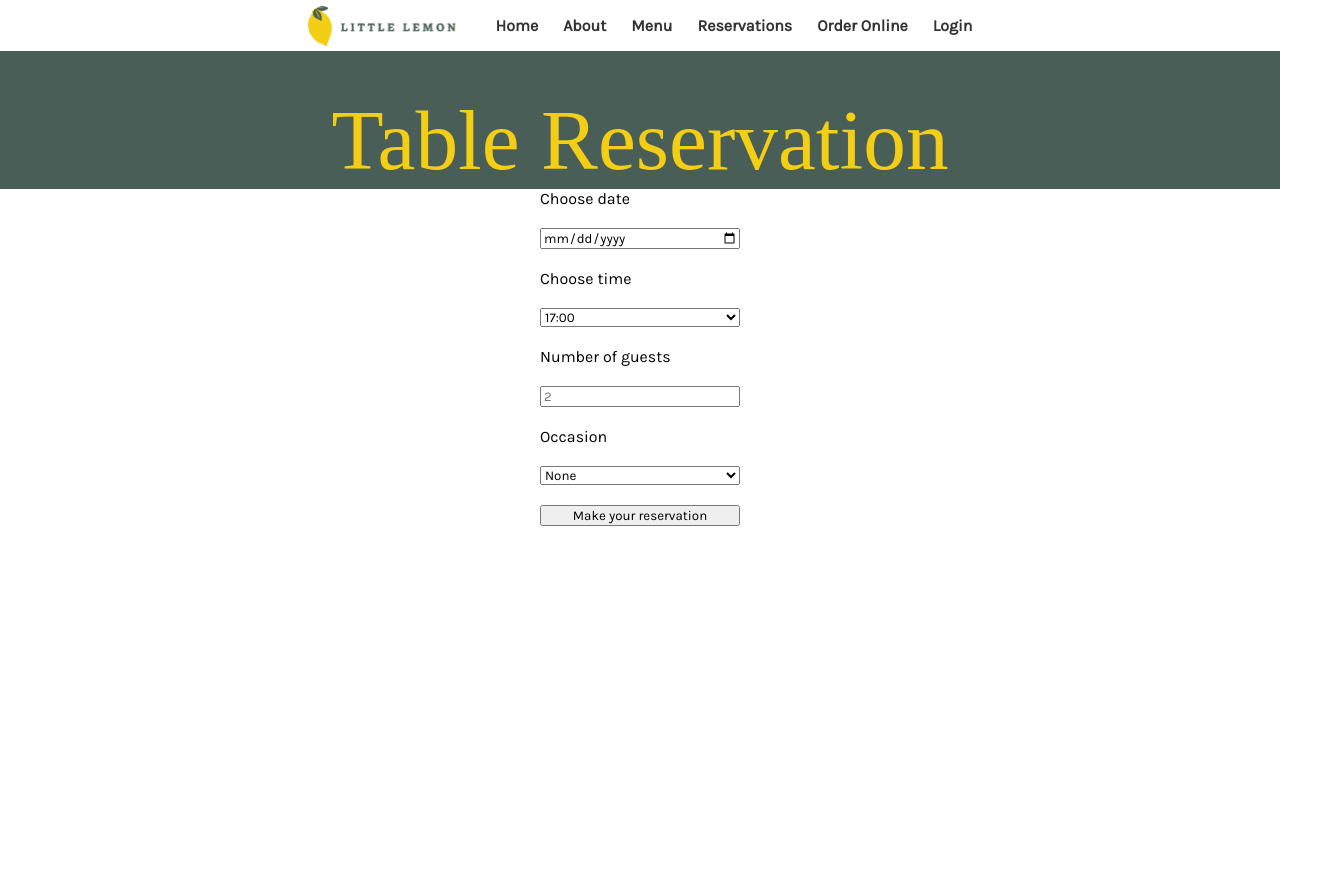
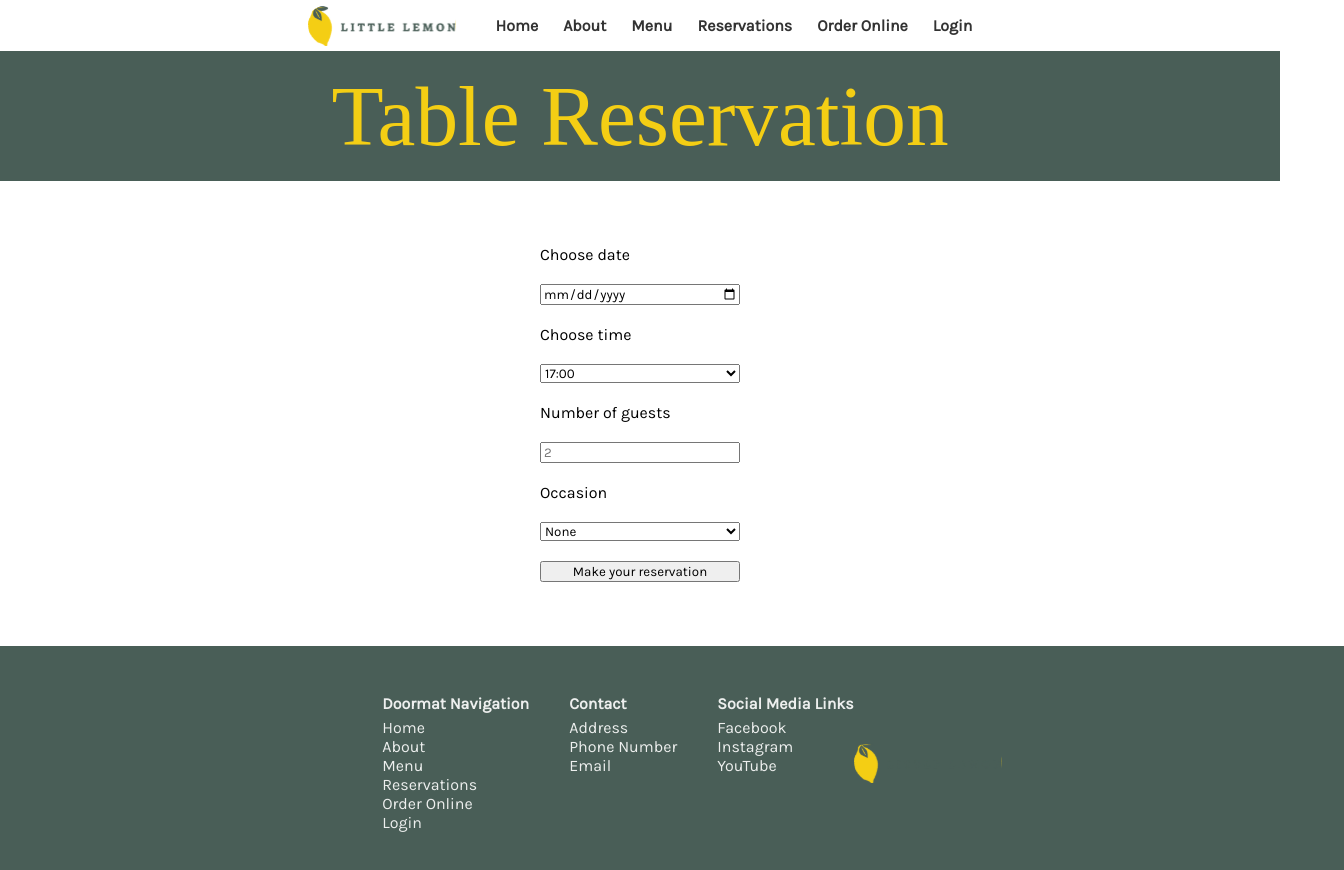
Before and after one commit to KarlWesterholm/Final-Capstone-Project, a React (Create React App) app in the folder final-capstone-project/: page /reserve in a window 1280 px wide. Shown: the top 870 px of the page, 1344 px wide, since content can reach past the window. Before the commit the page ends 800 px from the top, so only its background shows below. Built offline with nearby package versions, Linux system fonts and the light colour scheme; a web font is replaced by a local one.

Commit message:
Routes have been implemeneted for the working pages, and the footer has been added to the overall app instead of in homepage to maintain it across the multiple pages.

```diff
--- a/final-capstone-project/package.json
+++ b/final-capstone-project/package.json
@@ -8,6 +8,8 @@
     "@testing-library/user-event": "^13.5.0",
     "react": "^18.2.0",
     "react-dom": "^18.2.0",
+    "react-router-dom": "^6.10.0",
+    "react-router-native": "^6.10.0",
     "react-scripts": "5.0.1",
     "web-vitals": "^2.1.4"
   },
--- a/final-capstone-project/src/App.css
+++ b/final-capstone-project/src/App.css
@@ -2,9 +2,8 @@
   font-family: 'Karla';
 }
 
-.App {
-  text-align: center;
-  font-family: 'Karla';
+#app {
+  height: 100vh;
 }
 
 h1 {
@@ -93,11 +92,16 @@ img {
 }
 
 header {
-  padding: 40px 10vw 0 10vw;
+  padding: 1rem;
+  align-items: center;
   justify-content: center;
   background-color: #495E57;
   display: flex;
   max-height: 444px;
+}
+
+header > img {
+  margin-top: 6rem;
 }
 
 #specialHeader {
@@ -143,6 +147,15 @@ header {
   margin: 40px;
   display: flex;
   justify-content: center;
+}
+
+footer {
+  bottom: 0px;
+  min-width: 100vw;
+  background-color: #495E57;
+  display: flex;
+  justify-content: center;
+  padding: 2rem
 }
 
 .footerNav {
--- a/final-capstone-project/src/App.js
+++ b/final-capstone-project/src/App.js
@@ -1,15 +1,19 @@
 import './App.css';
 import Nav from './components/Nav.js';
-import Main from "./components/Main.js"
+import Main from "./components/Main.js";
+import Footer from "./components/Footer.js";
+
 
 function App() {
+  // Boolean to determine if the display size needs to be Mobile (in progress)
   const isMobile = false;
   if (!isMobile) {
   return (
-    <>
+    <div id="app">
       <Nav/>
       <Main />
-    </>
+      <Footer/>
+    </div>
   );
   } else {
     return (
--- a/final-capstone-project/src/components/BookingForm.js
+++ b/final-capstone-project/src/components/BookingForm.js
@@ -19,6 +19,8 @@ const BookingForm = (props) => {
                     maxWidth: "200px",
                     gap: "20px",
                     margin: "auto",
+                    paddingTop: "4rem",
+                    paddingBottom: "4rem"
                 }}
                 onSubmit={handleSubmit}
                 >
--- /dev/null
+++ b/final-capstone-project/src/components/Construction.js
@@ -0,0 +1,14 @@
+import React from "react";
+
+const Construction = () => {
+    return (
+        <>
+            <header>
+            <h1>Oops! You caught us!</h1>
+            </header>
+            <h3 style={{display: "flex", justifyContent: "center"}}>This webpage is currently under construction.</h3>
+        </>
+    )
+};
+
+export default Construction;
--- a/final-capstone-project/src/components/Footer.js
+++ b/final-capstone-project/src/components/Footer.js
@@ -4,8 +4,7 @@ import Logo from "../images/Logo .svg";
 const Footer = () => {
     return (
         <>
-            <div style={{backgroundColor:"#495E57", display: "flex", justifyContent:"center", padding: "40px"}}>
-                <img src={Logo} alt="Logo"/>
+            <footer>
                 <ul className="footerNav">
                     <h6>Doormat Navigation</h6>
                     <li>
@@ -51,7 +50,8 @@ const Footer = () => {
                         <a href="youtube.com">YouTube</a>
                     </li>
                 </ul>
-            </div>
+                <img src={Logo} alt="Logo"/>
+            </footer>
         </>
     );
 };
--- a/final-capstone-project/src/components/HomePage.js
+++ b/final-capstone-project/src/components/HomePage.js
@@ -3,7 +3,6 @@ import Header from './Header.js';
 import Specials from "./Specials.js";
 import Testimonials from "./Testimonials.js";
 import About from "./About.js";
-import Footer from "./Footer.js";
 
 const HomePage = () => {
     return (
@@ -12,7 +11,6 @@ const HomePage = () => {
         <Specials />
         <Testimonials/>
         <About />
-        <Footer/>
     </>
     );
 };
--- a/final-capstone-project/src/components/Main.js
+++ b/final-capstone-project/src/components/Main.js
@@ -1,15 +1,11 @@
-import ReactDOM from "react-dom/client";
-import { React, BrowserRouter, Routes, Route, useReducer }  from "react";
+import { React, useReducer }  from "react";
+import {Routes, Route} from "react-router-dom";
 import HomePage from "./HomePage.js";
 import BookingPage from "./BookingPage.js";
+import Construction from "./Construction.js";
+
 
 const Main = () => {
-    <BrowserRouter>
-    <Routes>
-        <Route index element={<HomePage />} />
-        <Route path="/reserve" element={<BookingPage />} />
-    </Routes>
-    </BrowserRouter>
     const initializeTimes = [
                 "17:00",
                 "18:00",
@@ -33,11 +29,13 @@ const Main = () => {
     const [availableTimes, dispatch] = useReducer(updateTimes, initializeTimes);
     return (
         <>
-            <BookingPage times={availableTimes}/>
+            <Routes>
+                <Route path="/" element={<HomePage />} />
+                <Route path="/reserve" element={<BookingPage times={availableTimes}/>} />
+                <Route path="/oops" element={<Construction />}/>
+            </Routes>
         </>
     );
 };
 
-const root = ReactDOM.createRoot(document.getElementById('root'));
-root.render(<Main />);
 export default Main;
--- a/final-capstone-project/src/components/Nav.js
+++ b/final-capstone-project/src/components/Nav.js
@@ -1,5 +1,6 @@
 import React from "react";
 import Logo from "../images/Logo .svg";
+import { Link } from "react-router-dom"
 
 
 const Nav = () => {
@@ -9,22 +10,22 @@ const Nav = () => {
             <img src={Logo} alt="Little Lemon Logo" height="40px" width="auto"/>
             <ul id="navlinks">
                 <li>
-                    <a href="/">Home</a>
+                    <Link to="/">Home</Link>
                 </li>
                 <li>
-                    <a href="/about">About</a>
+                    <Link to="/oops">About</Link>
                 </li>
                 <li>
-                    <a href="/menu">Menu</a>
+                    <Link to="/oops">Menu</Link>
                 </li>
                 <li>
-                    <a href="/reserve">Reservations</a>
+                    <Link to="/reserve">Reservations</Link>
                 </li>
                 <li>
-                    <a href="/delivery">Order Online</a>
+                    <Link to="/oops">Order Online</Link>
                 </li>
                 <li>
-                    <a href="/login">Login</a>
+                    <Link to="/oops">Login</Link>
                 </li>
             </ul>
         </nav>
--- a/final-capstone-project/src/index.js
+++ b/final-capstone-project/src/index.js
@@ -3,11 +3,14 @@ import ReactDOM from 'react-dom/client';
 import './index.css';
 import App from './App';
 import reportWebVitals from './reportWebVitals';
+import { BrowserRouter } from 'react-router-dom';
 
 const root = ReactDOM.createRoot(document.getElementById('root'));
 root.render(
   <React.StrictMode>
-    <App />
+    <BrowserRouter>
+      <App />
+    </BrowserRouter>
   </React.StrictMode>
 );
 
```
Also changed, not shown: 1 other file (tests, documents, lock files or other folders).
